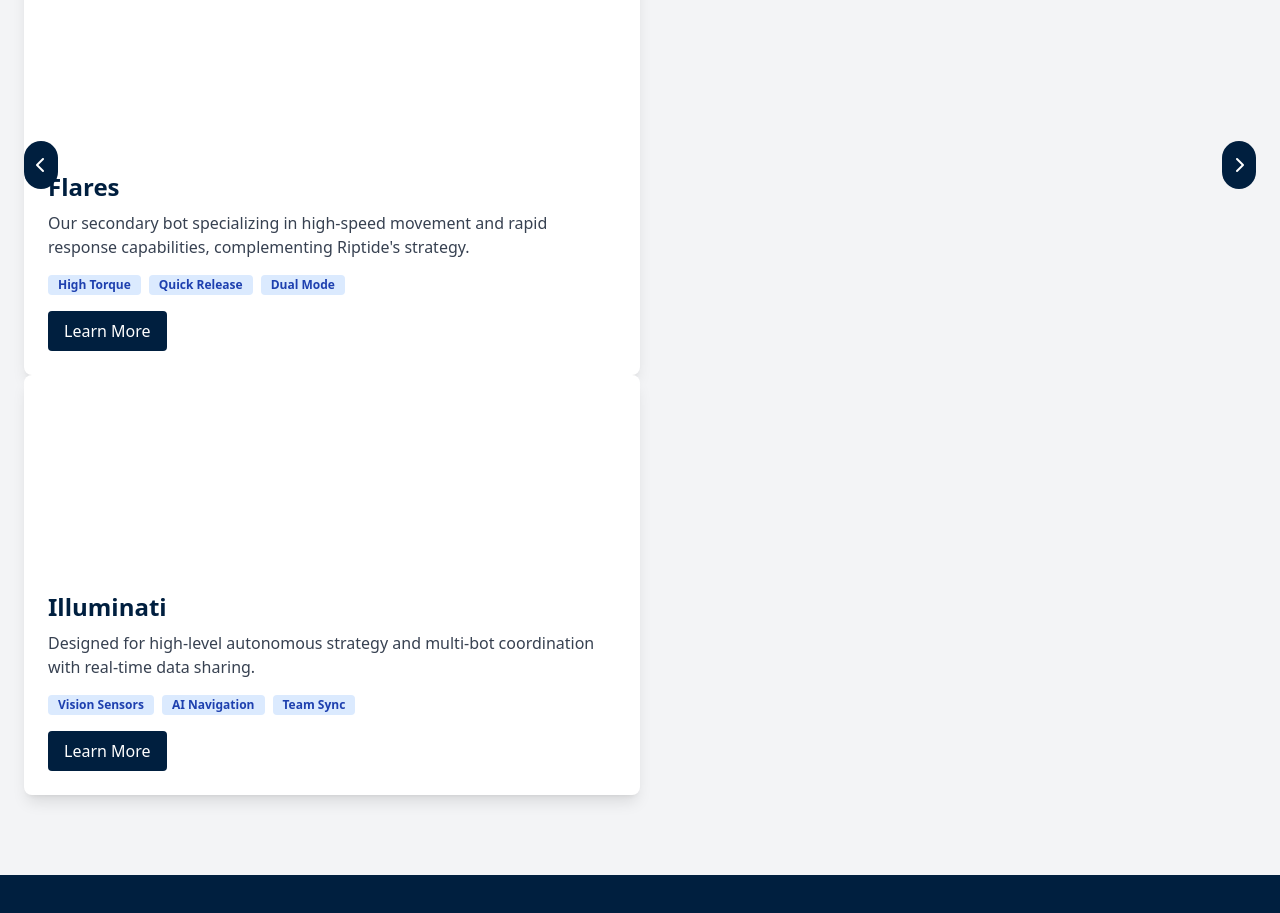
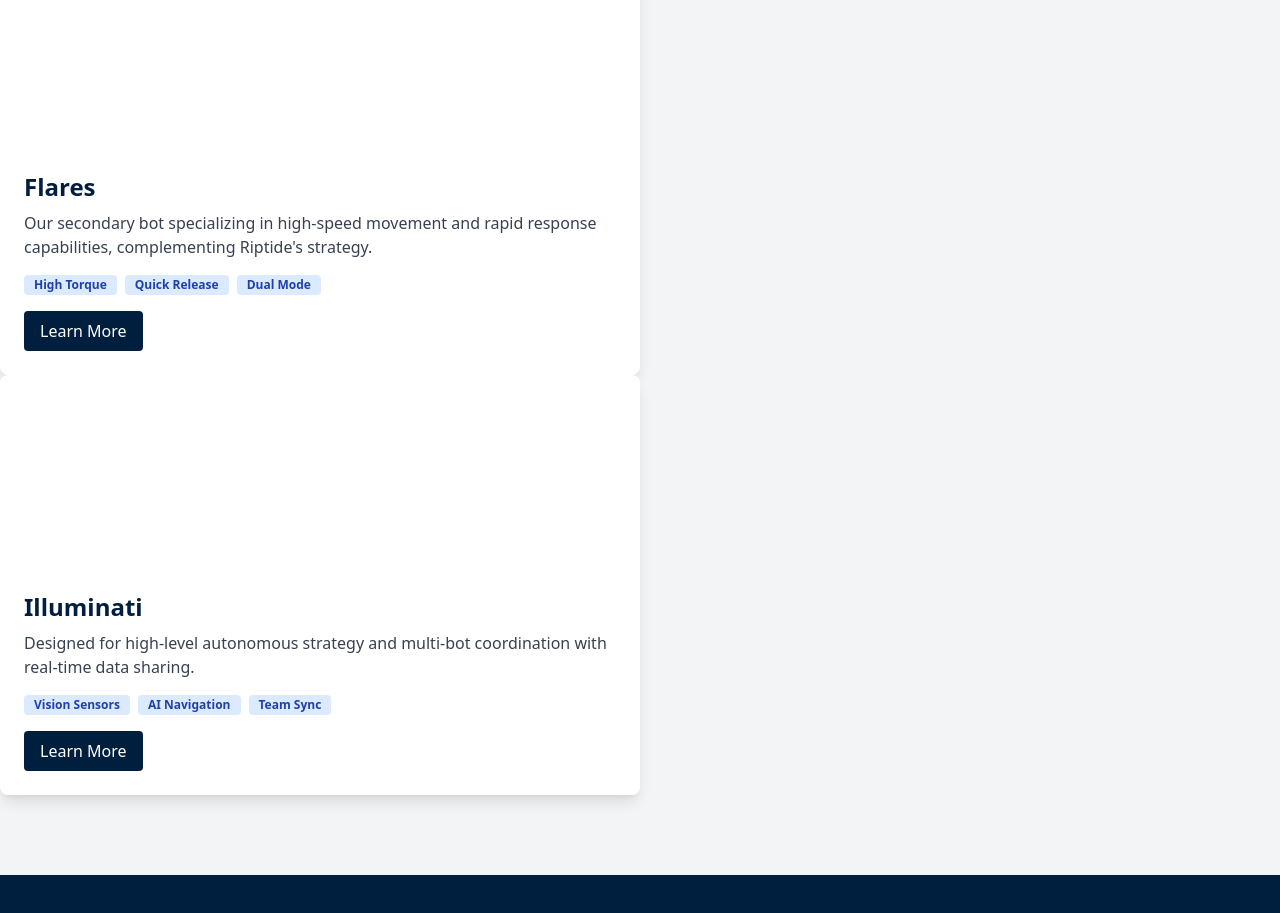
Before and after one commit to ImreadyTolearn/CHS-website, a plain HTML site: page index.html in a window 1280 px wide. Shown: the part 2993-3906 px from the top of the page. Drawn offline with nearby package versions, Linux system fonts and the light colour scheme.

Commit message:
Update index.html

```diff
--- a/index.html
+++ b/index.html
@@ -181,18 +181,7 @@
     </div>
 
     <div class="relative">
-      <!-- Arrows -->
-      <button id="prev-slide" class="absolute left-0 top-1/2 transform -translate-y-1/2 z-10 bg-navy text-white p-3 rounded-full hover:bg-blue-800">
-        <i class="fas fa-chevron-left"></i>
-      </button>
-      <button id="next-slide" class="absolute right-0 top-1/2 transform -translate-y-1/2 z-10 bg-navy text-white p-3 rounded-full hover:bg-blue-800">
-        <i class="fas fa-chevron-right"></i>
-      </button>
 
-      <!-- Slider -->
-          <!-- Ensure the parent div has overflow-x: hidden and child is flex -->
-        <div class="overflow-hidden">
-          <div id="robot-slider" class="flex transition-transform duration-500 space-x-8 w-max">
             <!-- Robot Cards Here -->
       </div>
         </div>
```
